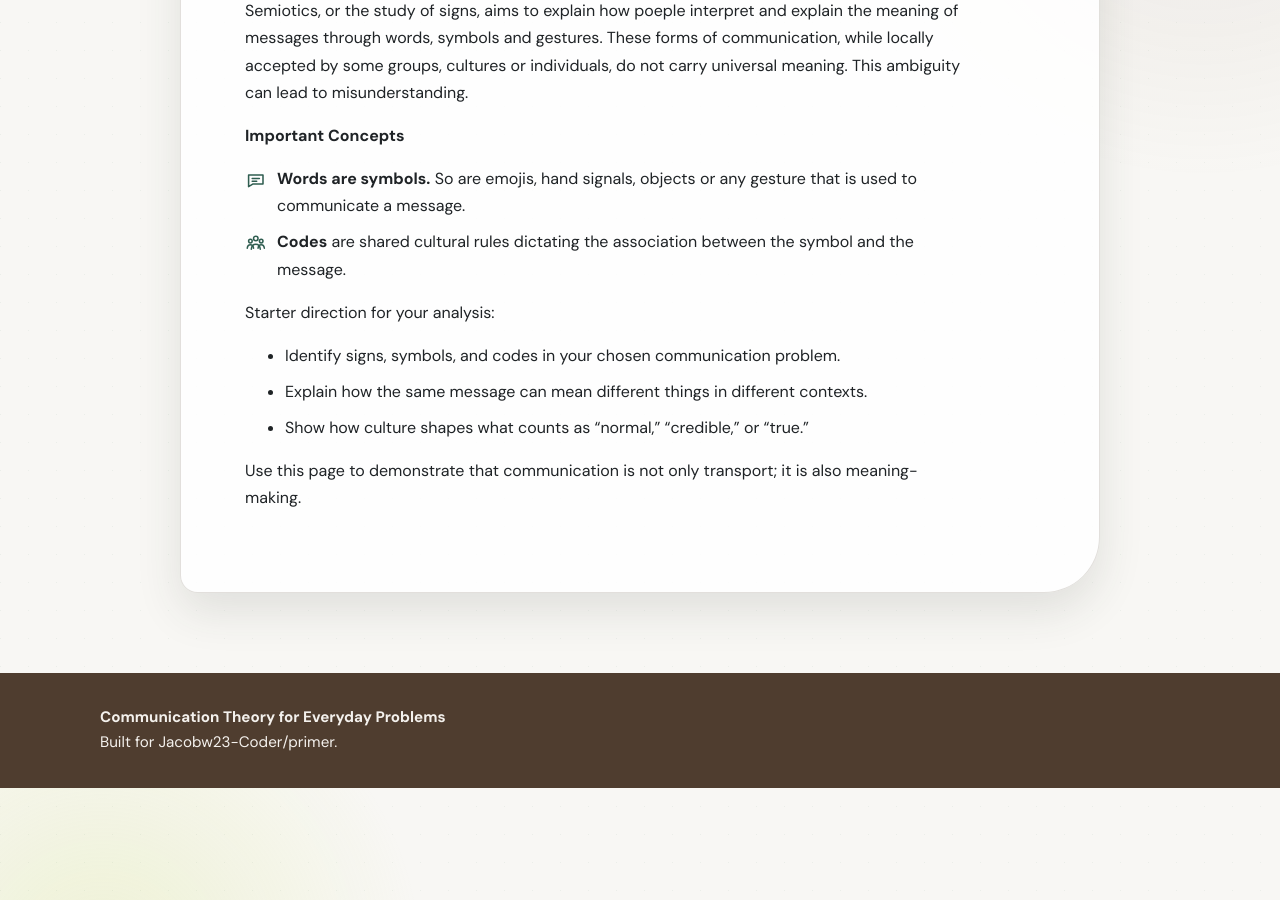
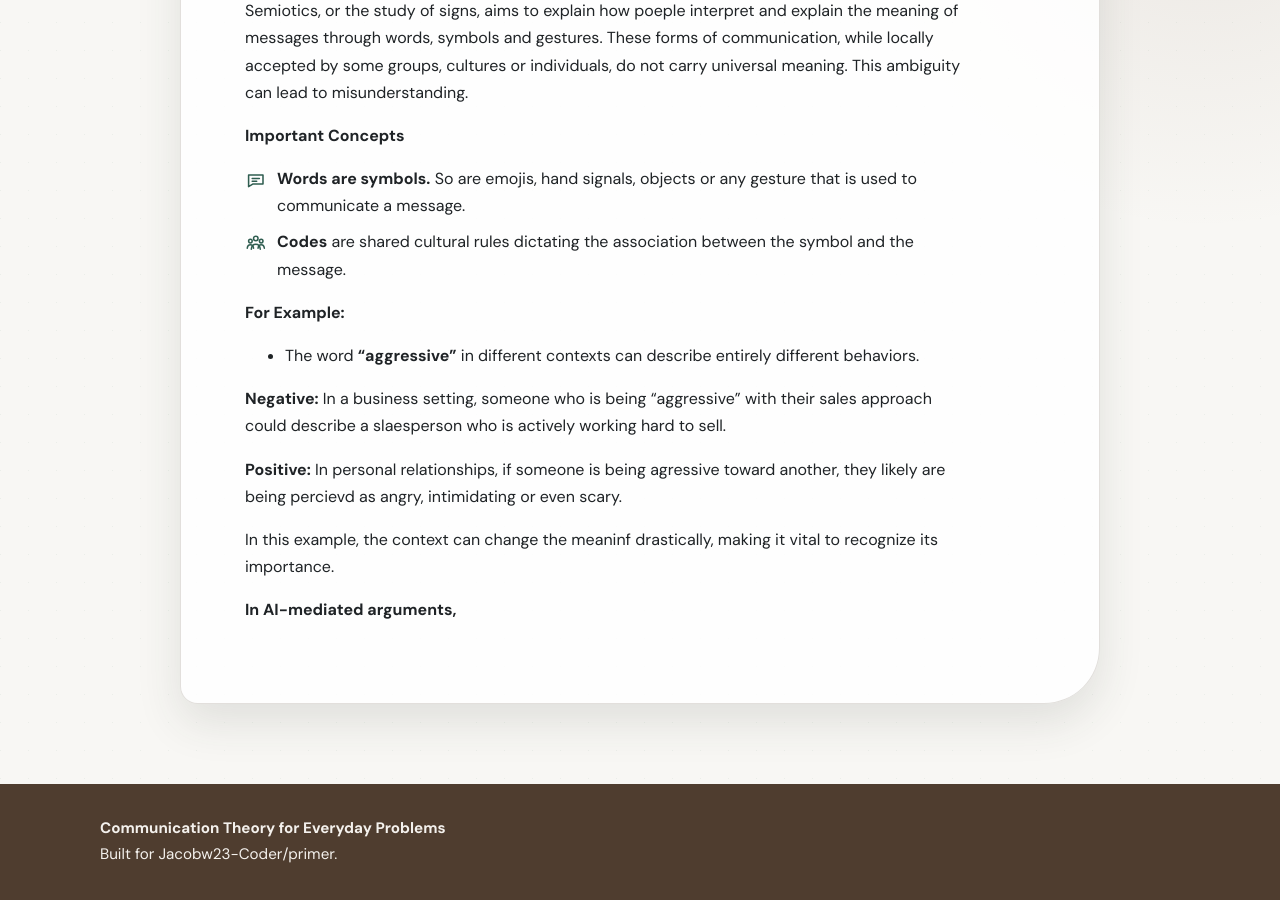
Before and after one commit to Jacobw23-Coder/primer, a Jekyll site: the page built from pages/meaning-and-culture.md, in a window 1280 px wide and 900 px high, scrolled down 958 px. Built offline with Jekyll 4.4.1, drawn with Linux system fonts in a browser that asks for light colours.

Commit message:
more major changes to m&c page

```diff
--- a/pages/meaning-and-culture.md
+++ b/pages/meaning-and-culture.md
@@ -26,10 +26,14 @@ Semiotics, or the study of signs, aims to explain how poeple interpret and expla
   </li>
 </ul>
 
-Starter direction for your analysis:
+**For Example:**
 
-- Identify signs, symbols, and codes in your chosen communication problem.
-- Explain how the same message can mean different things in different contexts.
-- Show how culture shapes what counts as "normal," "credible," or "true."
+- The word **"aggressive"** in different contexts can describe entirely different behaviors.
 
-Use this page to demonstrate that communication is not only transport; it is also meaning-making.
+**Negative:** In a business setting, someone who is being "aggressive" with their sales approach could describe a slaesperson who is actively working hard to sell.
+
+**Positive:** In personal relationships, if someone is being agressive toward another, they likely are being percievd as angry, intimidating or even scary.
+
+In this example, the context can change the meaninf drastically, making it vital to recognize its importance.
+
+**In AI-mediated arguments,**
```
